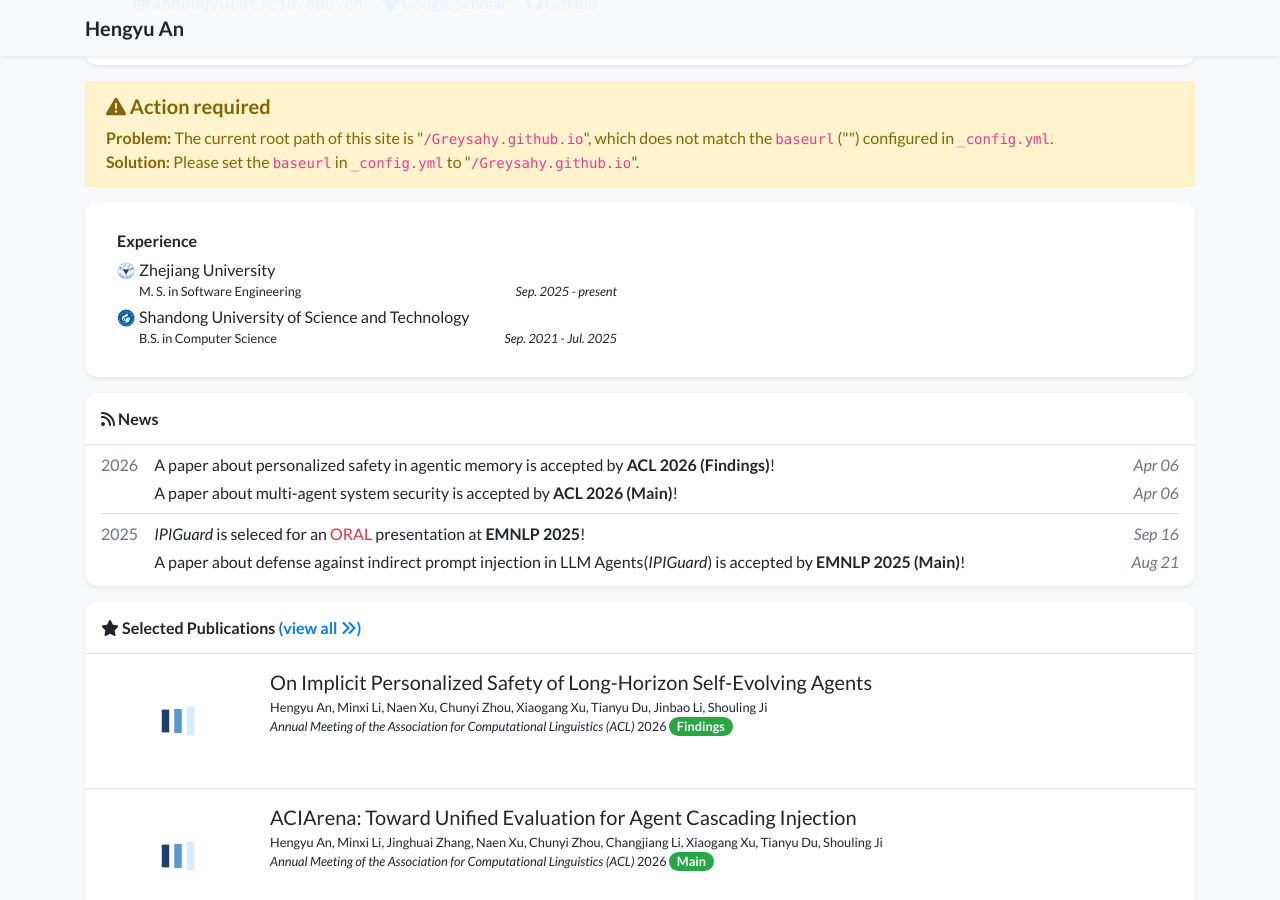
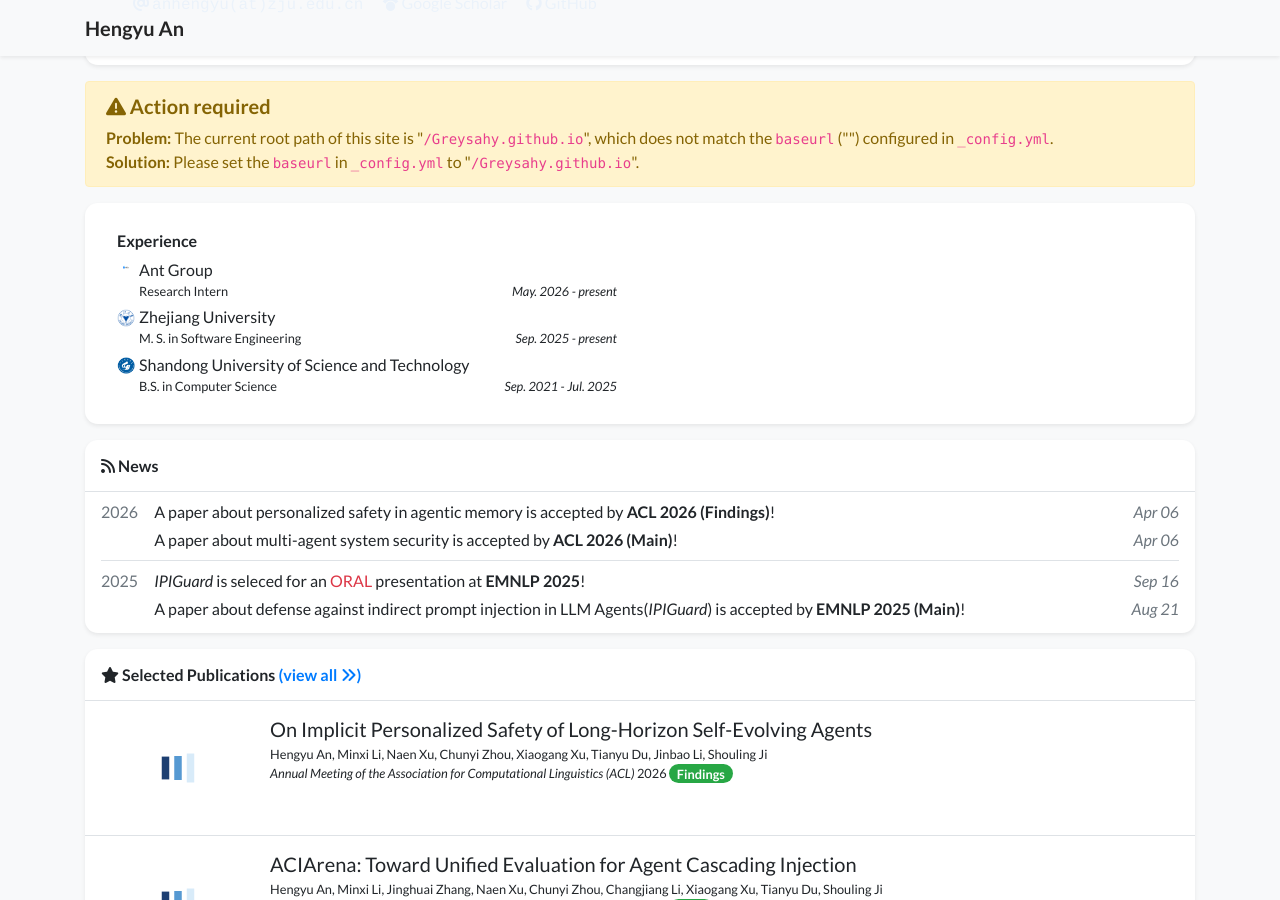
Before and after one commit to Greysahy/Greysahy.github.io, a Jekyll site: the page built from index.html, in a window 1280 px wide and 900 px high, scrolled down 410 px. Built offline with Jekyll 4.4.1, drawn with Linux system fonts in a browser that asks for light colours; nearby versions of some CDN libraries; a style sheet for code colours, icons or effects is not loaded.

Commit message:
update infos

```diff
--- a/_data/profile.yml
+++ b/_data/profile.yml
@@ -35,6 +35,11 @@
   Taken in early 2025, Hangzhou, Zhejiang.
 
 education:
+- name: Ant Group
+  logo: assets/images/badges/antgroup.png
+  position: >-
+    Research Intern
+  date: May. 2026 - present
 - name: Zhejiang University
   logo: assets/images/badges/Zhejiang_University_Logo.svg.png
   position: >-
```
Also changed, not shown: assets/images/badges/antgroup.png (added).
